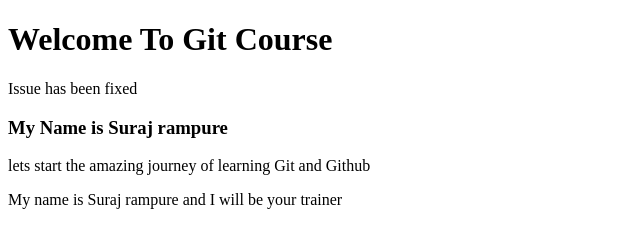
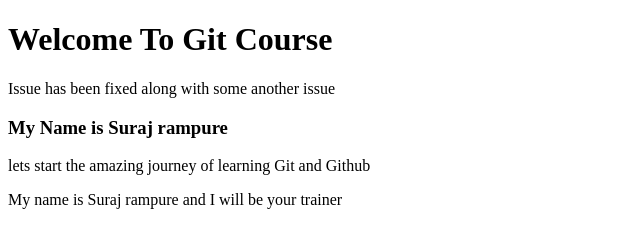
Before and after one commit to Suraj-Rampure/firstgitrepository, a plain HTML site: page index.html in a window 1280 px wide. Shown: the whole page, without its empty margins (0-640 px from the left). Drawn offline with Linux system fonts and the light colour scheme.

Commit message:
Update index.html

```diff
--- a/index.html
+++ b/index.html
@@ -2,7 +2,7 @@
 <html>
 <body>
 <h1>Welcome To Git Course</h1>
-<P>Issue has been fixed</P>
+<P>Issue has been fixed along with some another issue</P>
 <h3>My Name is Suraj rampure</h3>
 <p>lets start the amazing journey of learning Git and Github</p>
 <p>My name is Suraj rampure and I will be your trainer</p>
```
